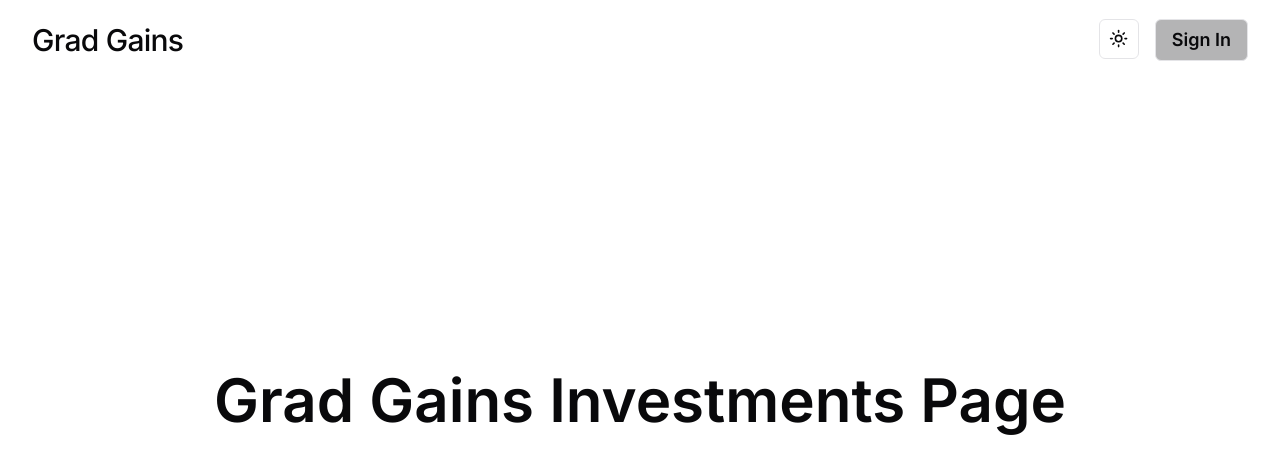
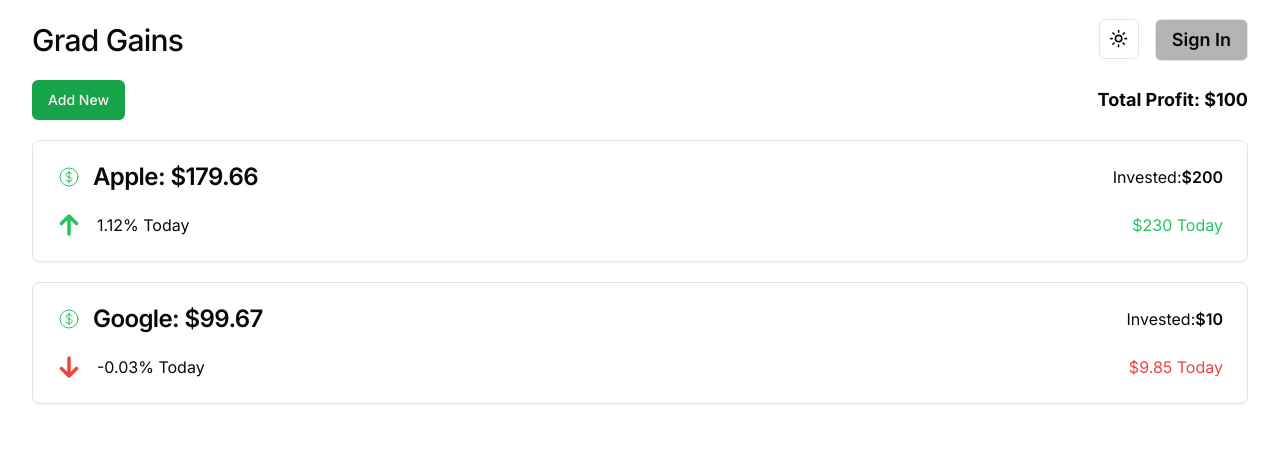
Before and after one commit to maishaSupritee/grad-gains, a Next.js app: page /investments in a window 1280 px wide. Shown: the top 474 px of the page. Built offline with nearby package versions, Linux system fonts and the light colour scheme; no server answers.

Commit message:
new commit

```diff
--- a/app/investments/page.tsx
+++ b/app/investments/page.tsx
@@ -1,7 +1,36 @@
-export default function Investments() {
+import { Button } from "@/components/ui/button";
+import InvestmentsCard from "@/components/ui/InvestmentsCard";
+
+export default function InvestmentsPage() {
+  //sample data
+  const InvestmentsDataList = [
+    {
+      title: "Apple",
+      amount: 179.66,
+      change_today: +1.12,
+      original_investment: 200,
+      url: "https://finance.yahoo.com/quote/AAPL/",
+      current_amount: 230,
+    },
+    {
+      title: "Google",
+      amount: 99.67,
+      change_today: -0.03,
+      original_investment: 10,
+      url: "https://finance.yahoo.com/quote/GOOGL/",
+      current_amount: 9.85,
+    },
+  ];
+
   return (
-    <div className="flex h-screen flex-col items-center justify-center gap-5">
-      <h1 className="text-6xl font-semibold">Grad Gains Investments Page</h1>
+    <div className="flex flex-col gap-5 px-8 pt-20">
+      <div className="flex flex-row items-center justify-between">
+        <Button>Add New</Button>
+        <div className="font-bold justify-end text-lg">Total Profit: $100</div>
+      </div>
+      {InvestmentsDataList.map((InvestmentsDataList, index) => (
+        <InvestmentsCard key={index} data={InvestmentsDataList} />
+      ))}
     </div>
   );
 }
--- /dev/null
+++ b/components/ui/InvestmentsCard.tsx
@@ -0,0 +1,56 @@
+"use client";
+
+import { Card, CardContent, CardHeader, CardTitle } from "@/components/ui/card";
+import { type Investments } from "@/lib/types";
+
+interface InvestmentCardProps {
+  data: Investments;
+}
+
+export default function InvestmentsCard({ data }: InvestmentCardProps) {
+  return (
+    <div>
+      <a href={data.url}>
+        <Card>
+          <CardHeader>
+            <div className="flex items-center justify-between">
+              <div className="flex items-center gap-3">
+                <svg xmlns="http://www.w3.org/2000/svg" fill="none" viewBox="0 0 24 24" className="w-6 h-6 stroke-1 stroke-green-500">
+                  <path strokeLinecap="round" strokeLinejoin="round" d="M12 6v12m-3-2.818.879.659c1.171.879 3.07.879 4.242 0 1.172-.879 1.172-2.303 0-3.182C13.536 12.219 12.768 12 12 12c-.725 0-1.45-.22-2.003-.659-1.106-.879-1.106-2.303 0-3.182s2.9-.879 4.006 0l.415.33M21 12a9 9 0 1 1-18 0 9 9 0 0 1 18 0Z" />
+                </svg>
+                <CardTitle>
+                  {data.title}: ${data.amount}
+                </CardTitle>
+              </div>
+              <span className="flex">
+                Invested:<div className="flex font-semibold">${data.original_investment}</div>
+              </span>
+            </div>
+          </CardHeader>
+          <CardContent>
+            <div className="flex justify-between">
+              {data.change_today >= 0 ? (
+                <svg xmlns="http://www.w3.org/2000/svg" viewBox="0 0 24 24" className="w-6 h-6 stroke-2 stroke-green-500">
+                  <path fillRule="evenodd" d="M11.47 2.47a.75.75 0 0 1 1.06 0l7.5 7.5a.75.75 0 1 1-1.06 1.06l-6.22-6.22V21a.75.75 0 0 1-1.5 0V4.81l-6.22 6.22a.75.75 0 1 1-1.06-1.06l7.5-7.5Z" clipRule="evenodd" />
+                </svg>
+              ) : (
+                <svg xmlns="http://www.w3.org/2000/svg" viewBox="0 0 24 24" className="w-6 h-6 stroke-2 stroke-red-500">
+                  <path fillRule="evenodd" d="M12 2.25a.75.75 0 0 1 .75.75v16.19l6.22-6.22a.75.75 0 1 1 1.06 1.06l-7.5 7.5a.75.75 0 0 1-1.06 0l-7.5-7.5a.75.75 0 1 1 1.06-1.06l6.22 6.22V3a.75.75 0 0 1 .75-.75Z" clipRule="evenodd" />
+                </svg>
+
+              )}
+              <p className="flex-1 content-center justify-center px-4 align-middle">
+                {data.change_today}% Today
+              </p>
+              {data.current_amount - data.original_investment >= 0 ? (
+                <p className="justify-end text-green-500">${data.current_amount} Today</p>
+              ) : (
+                <p className="justify-end text-red-500">${data.current_amount} Today</p>
+              )}
+            </div>
+          </CardContent>
+        </Card>
+      </a>
+    </div>
+  );
+}
```
Also changed, not shown: lib/types.ts (+8 -0 lines).
